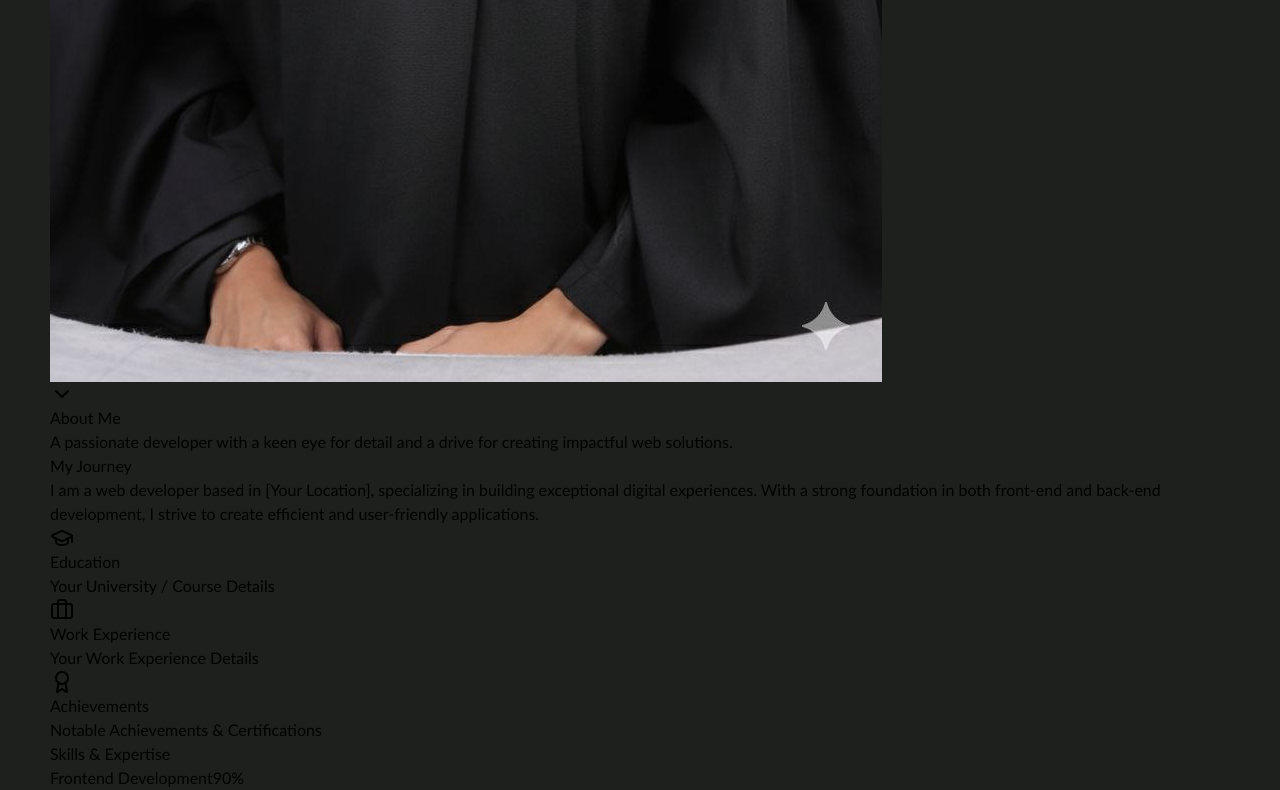
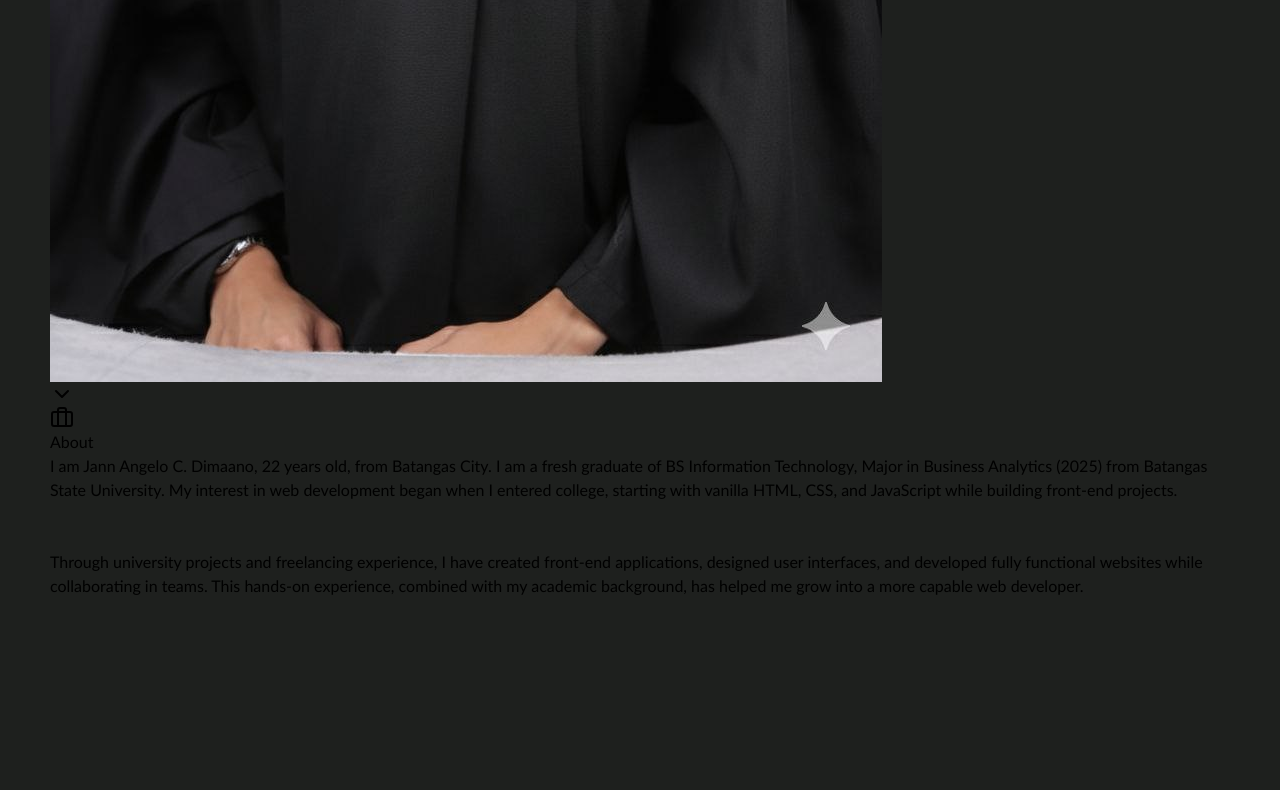
Before and after one commit to codewithjelo/Jelo_Portfolio, a React (Vite) app in the folder jelo-portfolio/: page / in a window 1280 px wide. Shown: the part 1268-2058 px from the top of the page. After the commit the page ends 1866 px from the top, so only its background shows below. Built offline with nearby package versions, Linux system fonts and the light colour scheme.

Commit message:
Separate content to other file

```diff
--- a/jelo-portfolio/src/components/sections/About.jsx
+++ b/jelo-portfolio/src/components/sections/About.jsx
@@ -1,80 +1,17 @@
-import { GraduationCap, Briefcase, Award } from "lucide-react";
+import AboutCard from "../ui/AboutCard";
 
 const About = () => {
   return (
     <section id="about" className="min-h-screen py-20">
-      <div className="max-w-7xl mx-auto px-6">
-        {/* Section Header */}
-        <div className="text-center mb-16">
-          <h2 className="text-4xl font-bold text-text-color mb-4">
-            About <span className="text-accent">Me</span>
-          </h2>
-          <p className="text-primary-color max-w-2xl mx-auto">
-            A passionate developer with a keen eye for detail and a drive for creating impactful web solutions.
-          </p>
-        </div>
+      <div className="max-w-7xl px-6">
 
         {/* Content Grid */}
         <div className="grid grid-cols-1 md:grid-cols-2 gap-12">
           {/* Left Column - Personal Info */}
-          <div className="space-y-6">
-            <h3 className="text-2xl font-semibold text-text-color mb-4">
-              My Journey
-            </h3>
-            <p className="text-primary-color leading-relaxed">
-              I am a web developer based in [Your Location], specializing in building exceptional digital experiences.
-              With a strong foundation in both front-end and back-end development, I strive to create
-              efficient and user-friendly applications.
-            </p>
-
-            {/* Experience Cards */}
-            <div className="space-y-4 mt-8">
-              <div className="flex items-start gap-4 p-4 bg-background rounded-lg border border-accent/20">
-                <GraduationCap className="text-accent" size={24} />
-                <div>
-                  <h4 className="text-text-color font-medium">Education</h4>
-                  <p className="text-primary-color text-sm">Your University / Course Details</p>
-                </div>
-              </div>
-
-              <div className="flex items-start gap-4 p-4 bg-background rounded-lg border border-accent/20">
-                <Briefcase className="text-accent" size={24} />
-                <div>
-                  <h4 className="text-text-color font-medium">Work Experience</h4>
-                  <p className="text-primary-color text-sm">Your Work Experience Details</p>
-                </div>
-              </div>
-
-              <div className="flex items-start gap-4 p-4 bg-background rounded-lg border border-accent/20">
-                <Award className="text-accent" size={24} />
-                <div>
-                  <h4 className="text-text-color font-medium">Achievements</h4>
-                  <p className="text-primary-color text-sm">Notable Achievements & Certifications</p>
-                </div>
-              </div>
-            </div>
-          </div>
+          <AboutCard />
 
           {/* Right Column - Skills & Stats */}
-          <div className="space-y-6">
-            <h3 className="text-2xl font-semibold text-text-color mb-4">
-              Skills & Expertise
-            </h3>
 
-            {/* Skills Grid */}
-            <div className="grid grid-cols-2 gap-4">
-              <div className="space-y-2">
-                <div className="flex justify-between text-sm">
-                  <span className="text-text-color">Frontend Development</span>
-                  <span className="text-accent">90%</span>
-                </div>
-                <div className="h-2 bg-background rounded-full">
-                  <div className="h-full w-[90%] bg-accent rounded-full"></div>
-                </div>
-              </div>
-              {/* Add more skills following the same pattern */}
-            </div>
-          </div>
         </div>
       </div>
     </section>
```
